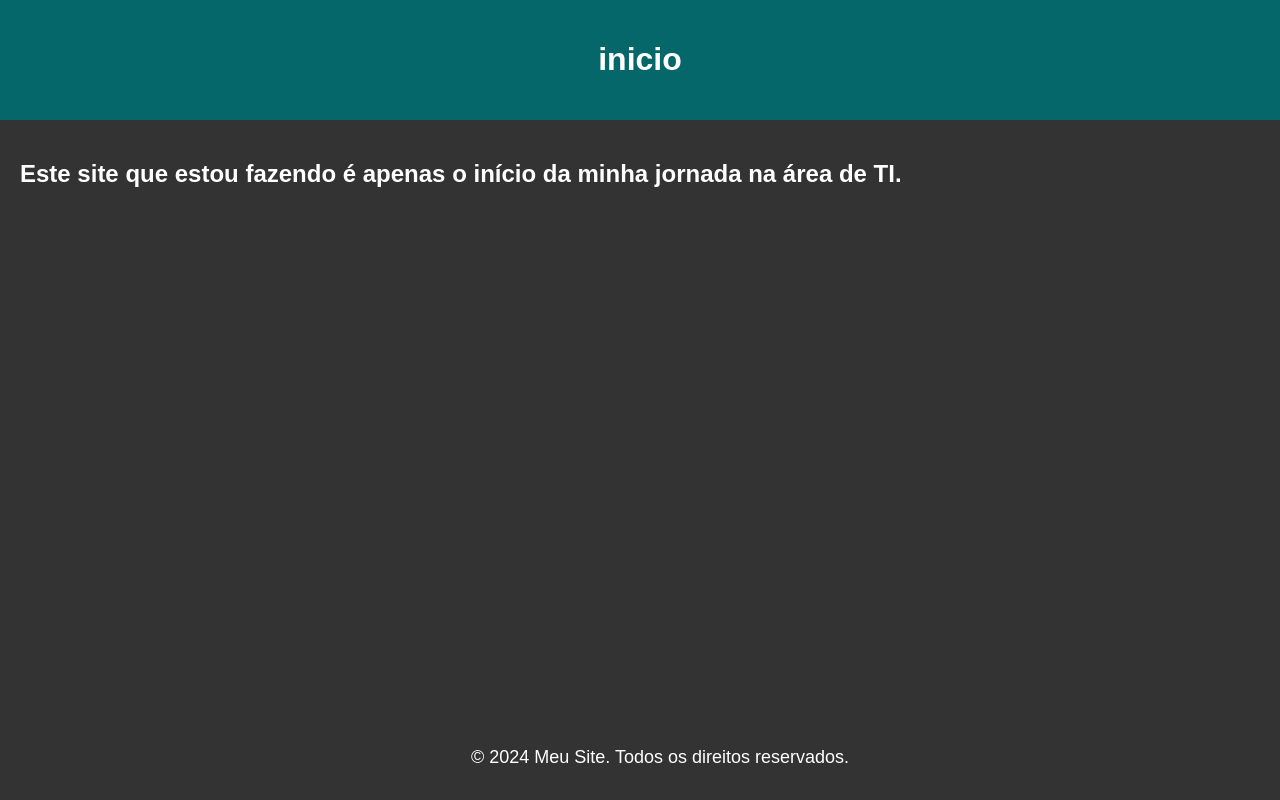
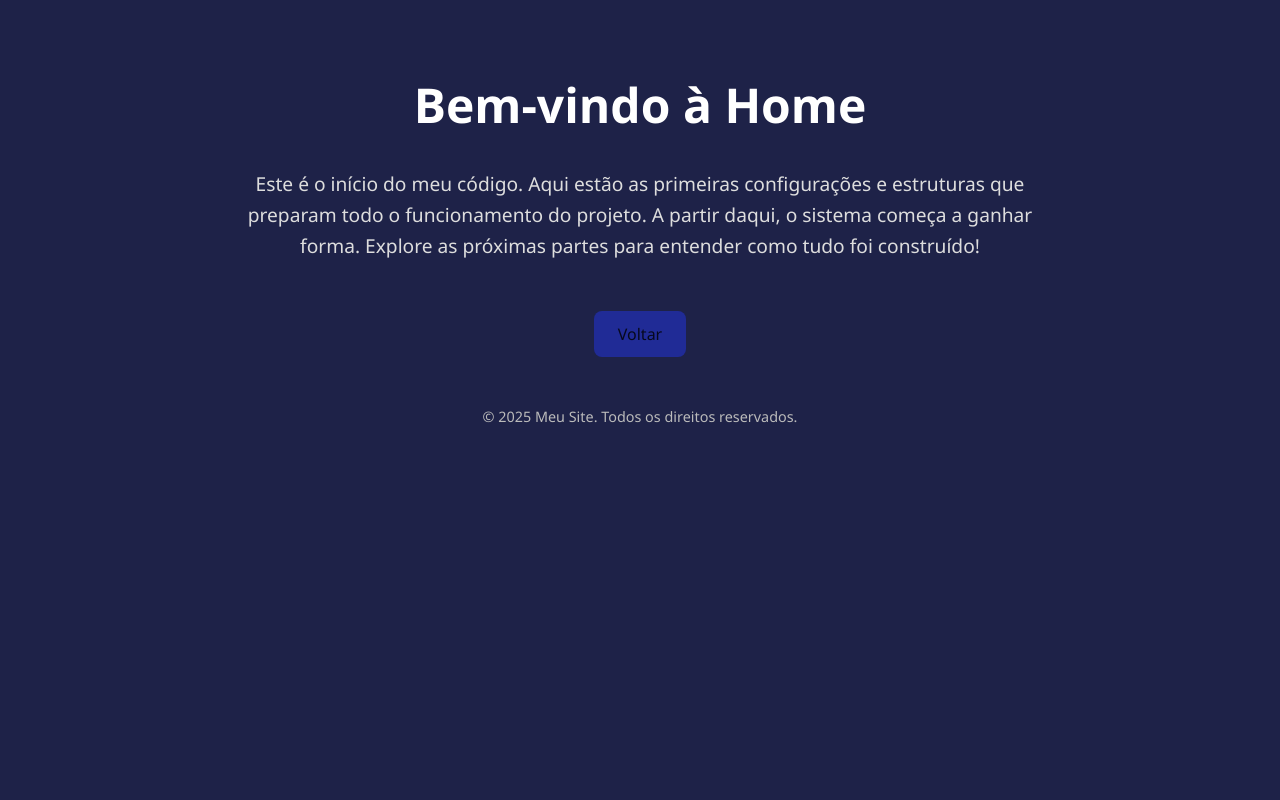
Before and after one commit to Jorginho021/meuportfolio, a plain HTML site: page home.html in a window 1280 px wide. Drawn offline with Linux system fonts and the light colour scheme.

Commit message:
Update home.html

```diff
--- a/home.html
+++ b/home.html
@@ -3,49 +3,73 @@
 <head>
   <meta charset="UTF-8">
   <meta name="viewport" content="width=device-width, initial-scale=1.0">
-    <title>home</title>
+  <title>Home - Meu Portfólio</title>
   <style>
     body {
-            background-color: #333;
-            font-family: Arial, sans-serif;
       margin: 0;
       padding: 0;
+      font-family: 'Segoe UI', Tahoma, Geneva, Verdana, sans-serif;
+      background-color: #010530e1;
+      color: #ffffff;
+      display: flex;
+      flex-direction: column;
+      align-items: center;
+      padding: 40px 20px;
     }
+
     header {
-            background-color: #006e72e1;
-            color: #333;
-            padding: 20px;
       text-align: center;
     }
-        main {
-            padding: 20px;
-        }
-        h1, h2 {
+
+    h1 {
+      font-size: 3rem;
       color: #ffffff;
     }
+
     p {
-            font-size: 18px;
+      max-width: 800px;
+      text-align: center;
+      font-size: 1.2rem;
       line-height: 1.6;
+      color: #dddddd;
     }
+
+    .btn-voltar {
+      margin-top: 30px;
+      padding: 12px 24px;
+      background-color: #202da1e1;
+      color: #000000ce;
+      border: none;
+      border-radius: 8px;
+      font-size: 1rem;
+      cursor: pointer;
+      transition: background-color 0.3s ease;
+      text-decoration: none;
+    }
+
+    .btn-voltar:hover {
+      background-color: #ffffff;
+    }
+
     footer {
-    background-color: #fcfcfc00;
-    color: #fff;
-    text-align: center;
-    padding: 10px 0;
-    position: fixed;
-    bottom: 0;
-    width: 100%;
+      margin-top: 50px;
+      font-size: 0.9rem;
+      color: #bbbbbb;
     }
   </style>
 </head>
 <body>
   <header>
-        <h1>inicio</h1>
+    <h1>Bem-vindo à Home</h1>
+    <p>
+        Este é o início do meu código. Aqui estão as primeiras configurações e estruturas que preparam todo o funcionamento do projeto. A partir daqui, o sistema começa a ganhar forma. Explore as próximas partes para entender como tudo foi construído!
 
+
+    </p>
   </header>
 
-    <main>
-        <section>
-            <h2>Este site que estou fazendo é apenas o início da minha jornada na área de TI.</h2>
+  <a class="btn-voltar" href="index.html">Voltar</a>
 
-            <footer>   <p>&copy; 2024 Meu Site. Todos os direitos reservados.</p></footer>
+  <footer>© 2025 Meu Site. Todos os direitos reservados.</footer>
+</body>
+</html>
```
Lines whose indentation alone changed are shown as unchanged.
